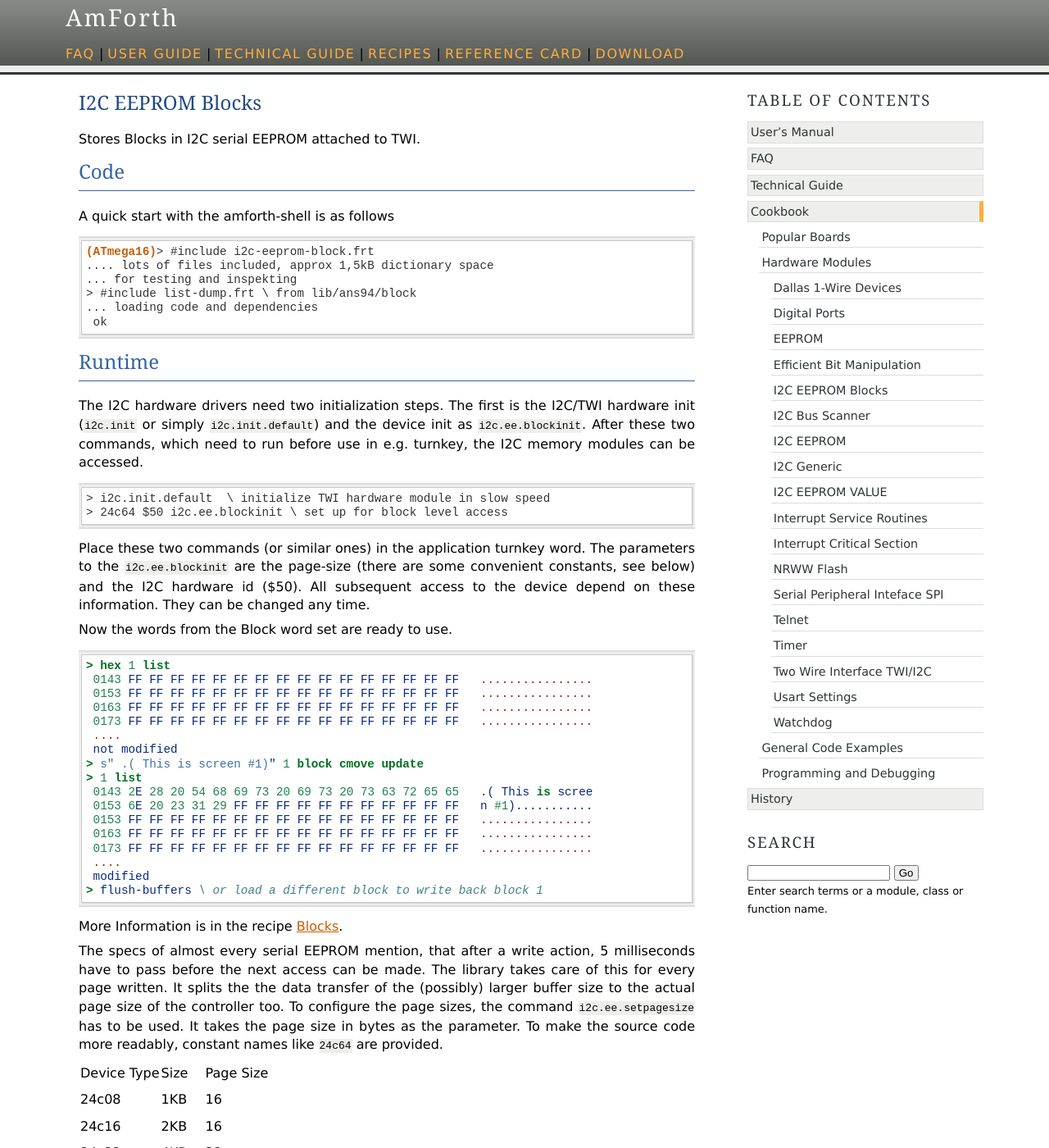
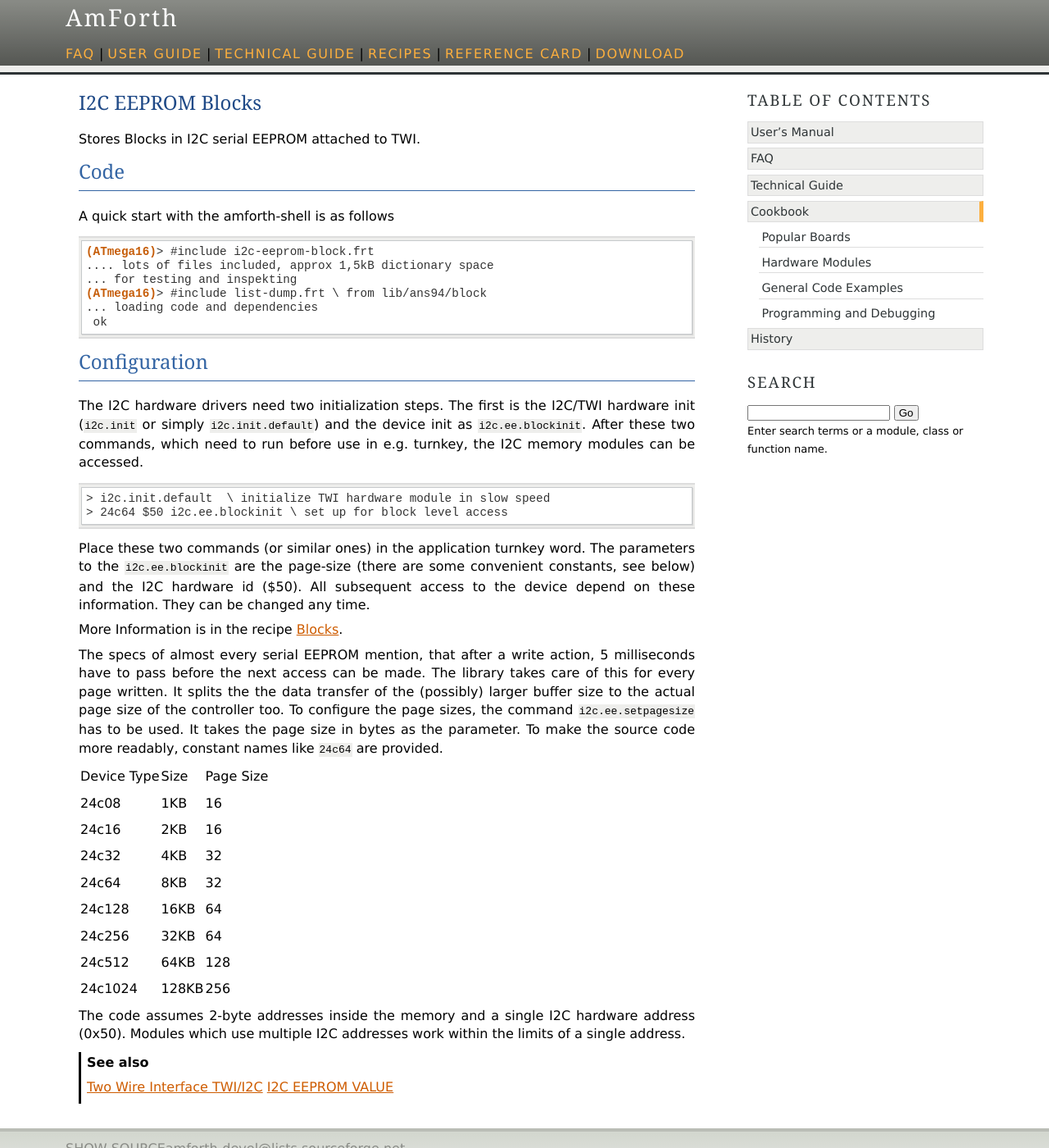
Before and after one commit to wexi/amforth-shadow, a Sphinx documentation site: the page built from doc/source/TG/recipes/I2C-Blocks.rst, in a window 1280 px wide and 1400 px high. Shown: the whole window at 82% size. Built offline with Sphinx 7.4.7, drawn with Linux system fonts in a browser that asks for light colours; pages that are not in the unit, such as notebooks, are missing from menus.

Commit message:
Generic Block example moved to right recipe, minor formatting updates
git-svn-id: svn://svn.code.sf.net/p/amforth/code/trunk@1657 fd1c0b69-5d68-47f5-910c-86182ebb6ecd

```diff
--- a/doc/source/TG/recipes/I2C-Blocks.rst
+++ b/doc/source/TG/recipes/I2C-Blocks.rst
@@ -15,12 +15,12 @@
    (ATmega16)> #include i2c-eeprom-block.frt
    .... lots of files included, approx 1,5kB dictionary space
    ... for testing and inspekting
-   > #include list-dump.frt \ from lib/ans94/block
+   (ATmega16)> #include list-dump.frt \ from lib/ans94/block
    ... loading code and dependencies
     ok
 
-Runtime
--------
+Configuration
+-------------
 
 The I2C hardware drivers need two initialization steps. The
 first is the I2C/TWI hardware init (``i2c.init`` or simply
@@ -38,28 +38,6 @@
 page-size (there are some convenient constants, see below) and
 the I2C hardware id ($50). All subsequent access to the device
 depend on these information. They can be changed any time.
-
-Now the words from the Block word set are ready to use.
-
-.. code-block:: forth
-
-   > hex 1 list
-    0143 FF FF FF FF FF FF FF FF FF FF FF FF FF FF FF FF   ................
-    0153 FF FF FF FF FF FF FF FF FF FF FF FF FF FF FF FF   ................
-    0163 FF FF FF FF FF FF FF FF FF FF FF FF FF FF FF FF   ................
-    0173 FF FF FF FF FF FF FF FF FF FF FF FF FF FF FF FF   ................
-    ....
-    not modified
-   > s" .( This is screen #1)" 1 block cmove update
-   > 1 list
-    0143 2E 28 20 54 68 69 73 20 69 73 20 73 63 72 65 65   .( This is scree
-    0153 6E 20 23 31 29 FF FF FF FF FF FF FF FF FF FF FF   n #1)...........
-    0153 FF FF FF FF FF FF FF FF FF FF FF FF FF FF FF FF   ................
-    0163 FF FF FF FF FF FF FF FF FF FF FF FF FF FF FF FF   ................
-    0173 FF FF FF FF FF FF FF FF FF FF FF FF FF FF FF FF   ................
-    ....
-    modified
-   > flush-buffers \ or load a different block to write back block 1
 
 More Information is in the recipe :ref:`Blocks`.
 
--- a/doc/source/book.rst
+++ b/doc/source/book.rst
@@ -9,7 +9,7 @@
 Contents:
 
 .. toctree::
-   :maxdepth: 4
+   :maxdepth: 3
 
    UG/amforth_user
    TG/Preface
--- a/doc/source/index.rst
+++ b/doc/source/index.rst
@@ -73,7 +73,7 @@
 ----------------
 
 .. toctree::
-   :maxdepth: 3
+   :maxdepth: 2
 
    UG/amforth_user
    faq
```
Also changed, not shown: doc/source/TG/recipes/Blocks.rst (+20 -0 lines), doc/source/robots.txt (+1 -6 lines), doc/source/conf.py (line endings or trailing spaces).
